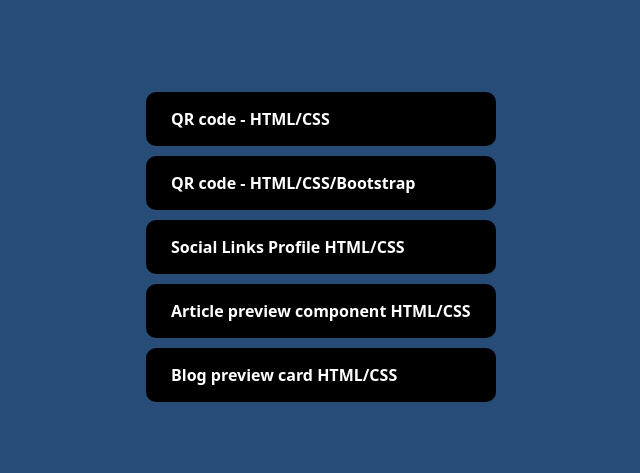
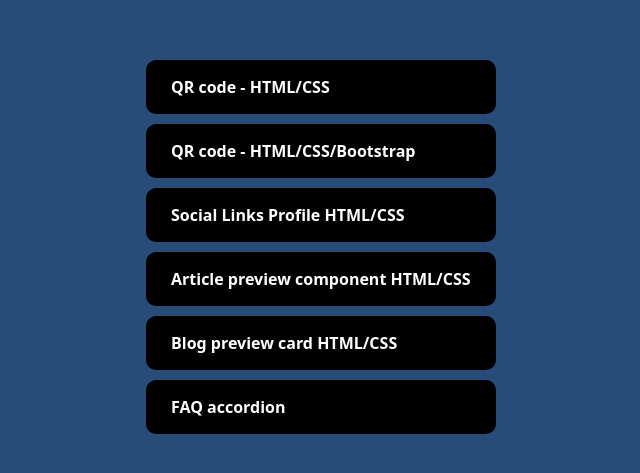
Before and after one commit to Noussii/Frontend-Mentor, a plain HTML site: page index.html in a window 1280 px wide. Shown: the part 153-626 px from the top of the page, without its empty margins (319-959 px from the left). Drawn offline with nearby package versions, Linux system fonts and the light colour scheme.

Commit message:
list update

```diff
--- a/index.html
+++ b/index.html
@@ -54,6 +54,8 @@
                 <a href="./Article preview component/index.html" class="project-item">Article preview component HTML/CSS</a>
 
                 <a href="./Blog preview card/index.html" class="project-item">Blog preview card HTML/CSS</a>
+
+                <a href="./FAQ accordion/index.html" class="project-item">FAQ accordion</a>
     </div>
 
 
```
